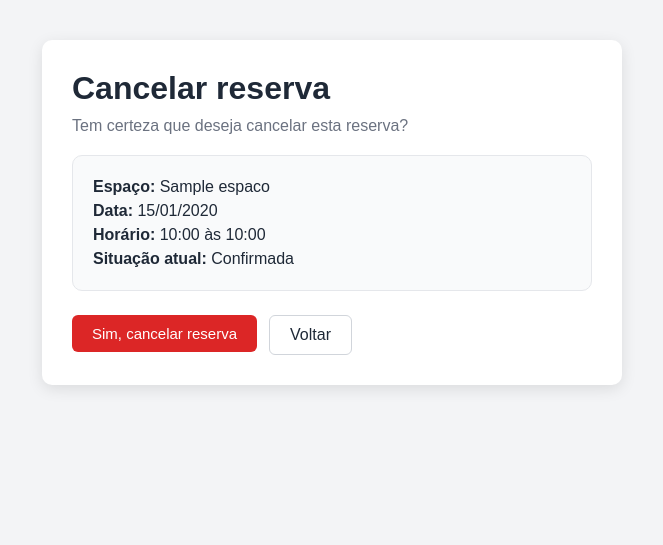
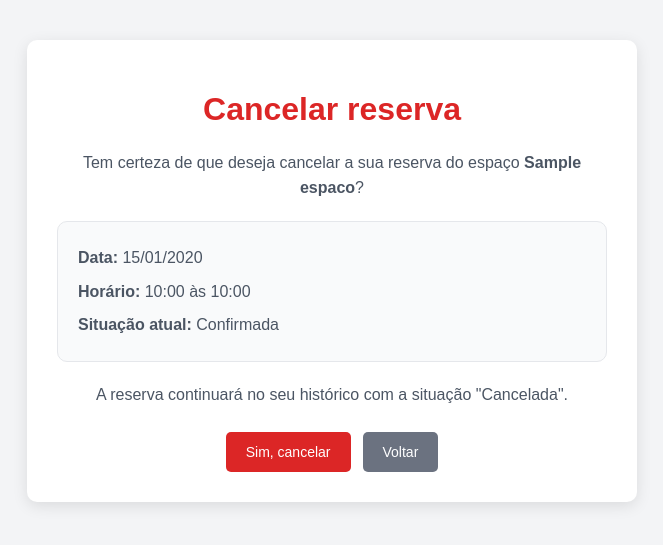
Before and after one commit to davibarcelostomaz/sistema-reserva-campus, a Django app: page /reservas/1/cancelar/ in a window 1280 px wide. Shown: the top 545 px of the page, without its empty margins (308-971 px from the left). Run offline with Django 5.2, Linux system fonts and the light colour scheme; a user stored in the database is signed in; tables that the repository leaves empty hold one stand-in row (values such as "Sample post").

Commit message:
Refactor cancelar.html for improved layout and style

```diff
--- a/reservas/templates/reservas/cancelar.html
+++ b/reservas/templates/reservas/cancelar.html
@@ -3,39 +3,128 @@
 <head>
     <meta charset="UTF-8">
     <meta name="viewport" content="width=device-width, initial-scale=1.0">
-    <title>Cancelar reserva - Reserva Campus</title>
+    <title>Cancelar Reserva - Reserva Campus</title>
+
     <style>
-        body { font-family: Arial, sans-serif; background: #f3f4f6; margin: 0; padding: 40px 20px; color: #1f2937; }
-        .container { background: white; max-width: 520px; margin: 0 auto; padding: 30px; border-radius: 10px; box-shadow: 0 4px 15px rgba(0, 0, 0, 0.1); }
-        h1 { margin: 0 0 10px; }
-        .descricao { color: #6b7280; margin: 0 0 20px; }
-        .dados { background: #f9fafb; border: 1px solid #e5e7eb; border-radius: 10px; padding: 16px 20px; margin-bottom: 24px; }
-        .dados p { margin: 6px 0; }
-        .acoes { display: flex; gap: 12px; flex-wrap: wrap; }
-        .botao-cancelar { background: #dc2626; color: white; border: 0; padding: 10px 20px; border-radius: 6px; font-size: 15px; cursor: pointer; }
-        .botao-cancelar:hover { background: #b91c1c; }
-        .botao-voltar { display: inline-block; padding: 10px 20px; border-radius: 6px; border: 1px solid #d1d5db; color: #1f2937; text-decoration: none; }
+        body {
+            font-family: Arial, sans-serif;
+            background: #f3f4f6;
+            margin: 0;
+            padding: 40px 20px;
+            color: #1f2937;
+        }
+
+        .container {
+            background: white;
+            max-width: 550px;
+            margin: 0 auto;
+            padding: 30px;
+            border-radius: 10px;
+            box-shadow: 0 4px 15px rgba(0, 0, 0, 0.1);
+            text-align: center;
+        }
+
+        h1 {
+            color: #dc2626;
+        }
+
+        p {
+            color: #4b5563;
+            line-height: 1.6;
+        }
+
+        .card {
+            background: #f9fafb;
+            border: 1px solid #e5e7eb;
+            border-radius: 10px;
+            padding: 15px 20px;
+            margin: 20px 0;
+            text-align: left;
+        }
+
+        .informacao {
+            margin: 8px 0;
+        }
+
+        .botoes {
+            display: flex;
+            justify-content: center;
+            gap: 12px;
+            margin-top: 25px;
+            flex-wrap: wrap;
+        }
+
+        .botao {
+            padding: 12px 20px;
+            background: #dc2626;
+            color: white;
+            text-decoration: none;
+            border: none;
+            border-radius: 5px;
+            cursor: pointer;
+            font-size: 14px;
+        }
+
+        .botao:hover {
+            background: #b91c1c;
+        }
+
+        .secundario {
+            background: #6b7280;
+        }
+
+        .secundario:hover {
+            background: #4b5563;
+        }
     </style>
 </head>
+
 <body>
-    <div class="container">
-        <h1>Cancelar reserva</h1>
-        <p class="descricao">Tem certeza que deseja cancelar esta reserva?</p>
 
-        <div class="dados">
-            <p><strong>Espaço:</strong> {{ reserva.espaco }}</p>
-            <p><strong>Data:</strong> {{ reserva.data|date:"d/m/Y" }}</p>
-            <p><strong>Horário:</strong> {{ reserva.hora_inicio|time:"H:i" }} às {{ reserva.hora_fim|time:"H:i" }}</p>
-            <p><strong>Situação atual:</strong> {{ reserva.get_status_display }}</p>
+<div class="container">
+
+    <h1>Cancelar reserva</h1>
+
+    <p>
+        Tem certeza de que deseja cancelar a sua reserva do espaço
+        <strong>{{ reserva.espaco.nome }}</strong>?
+    </p>
+
+    <div class="card">
+        <p class="informacao">
+            <strong>Data:</strong> {{ reserva.data|date:"d/m/Y" }}
+        </p>
+
+        <p class="informacao">
+            <strong>Horário:</strong>
+            {{ reserva.hora_inicio|time:"H:i" }} às {{ reserva.hora_fim|time:"H:i" }}
+        </p>
+
+        <p class="informacao">
+            <strong>Situação atual:</strong> {{ reserva.get_status_display }}
+        </p>
+    </div>
+
+    <p>
+        A reserva continuará no seu histórico com a situação "Cancelada".
+    </p>
+
+    <form method="POST">
+        {% csrf_token %}
+
+        <div class="botoes">
+            <button type="submit" class="botao">
+                Sim, cancelar
+            </button>
+
+            <a href="{% url 'inicio' %}"
+               class="botao secundario">
+                Voltar
+            </a>
         </div>
+    </form>
 
-        <div class="acoes">
-            <form method="post">
-                {% csrf_token %}
-                <button type="submit" class="botao-cancelar">Sim, cancelar reserva</button>
-            </form>
-            <a href="{% url 'inicio' %}" class="botao-voltar">Voltar</a>
-        </div>
-    </div>
+</div>
+
 </body>
 </html>
```
